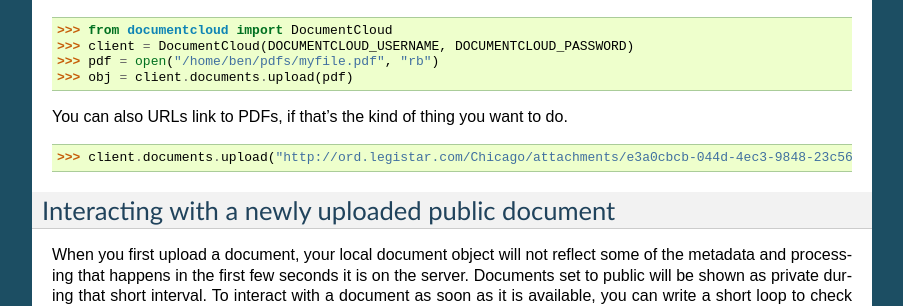
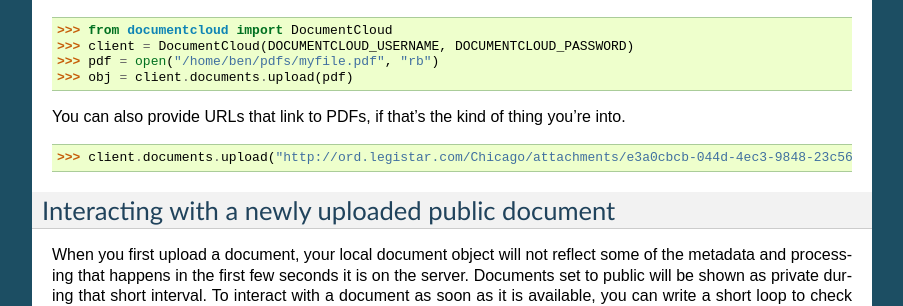
Before and after one commit to datadesk/python-documentcloud, a Sphinx documentation site: the page built from docs/gettingstarted.rst, in a window 1280 px wide and 900 px high, scrolled down 1255 px. Shown: the part 152-458 px from the top of the window, without its empty margins (198-1101 px from the left). Built offline with Sphinx 7.4.7, drawn with Linux system fonts in a browser that asks for light colours.

Commit message:
Update gettingstarted.rst

```diff
--- a/docs/gettingstarted.rst
+++ b/docs/gettingstarted.rst
@@ -74,7 +74,7 @@ And you don't have to provide a path, you can also upload a file object. ::
     >>> pdf = open("/home/ben/pdfs/myfile.pdf", "rb")
     >>> obj = client.documents.upload(pdf)
 
-You can also URLs link to PDFs, if that's the kind of thing you want to do. ::
+You can also provide URLs that link to PDFs, if that's the kind of thing you're into. ::
 
     >>> client.documents.upload("http://ord.legistar.com/Chicago/attachments/e3a0cbcb-044d-4ec3-9848-23c5692b1943.pdf")
 
```
